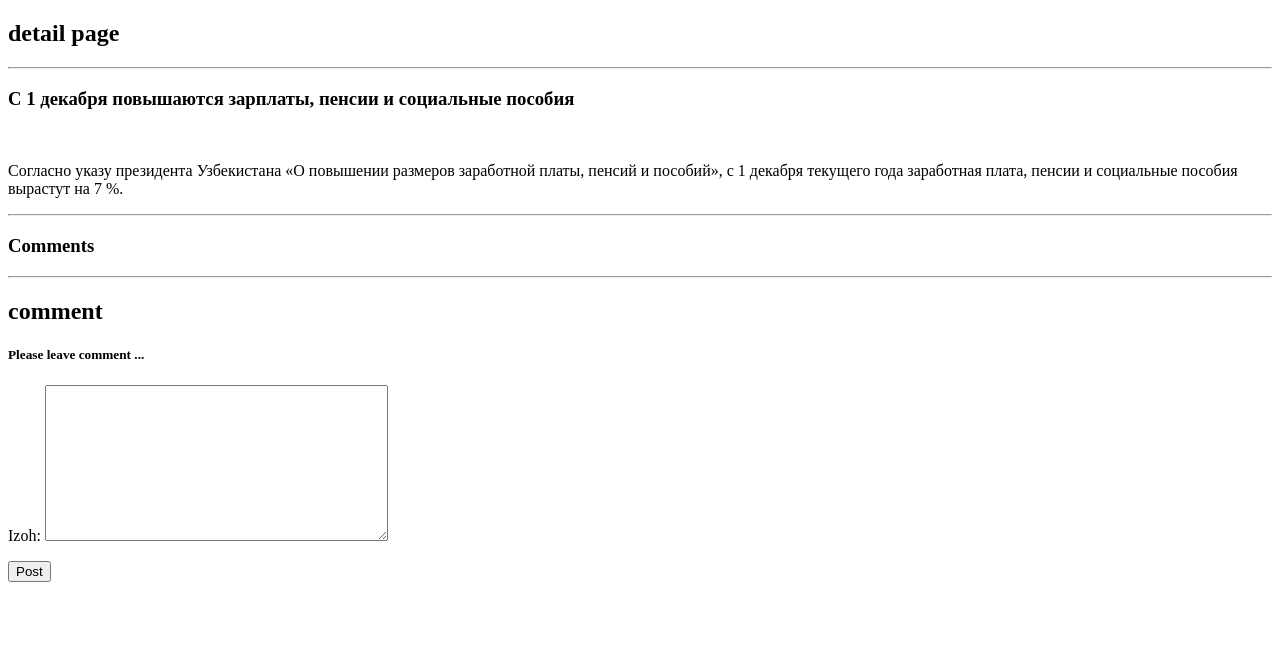
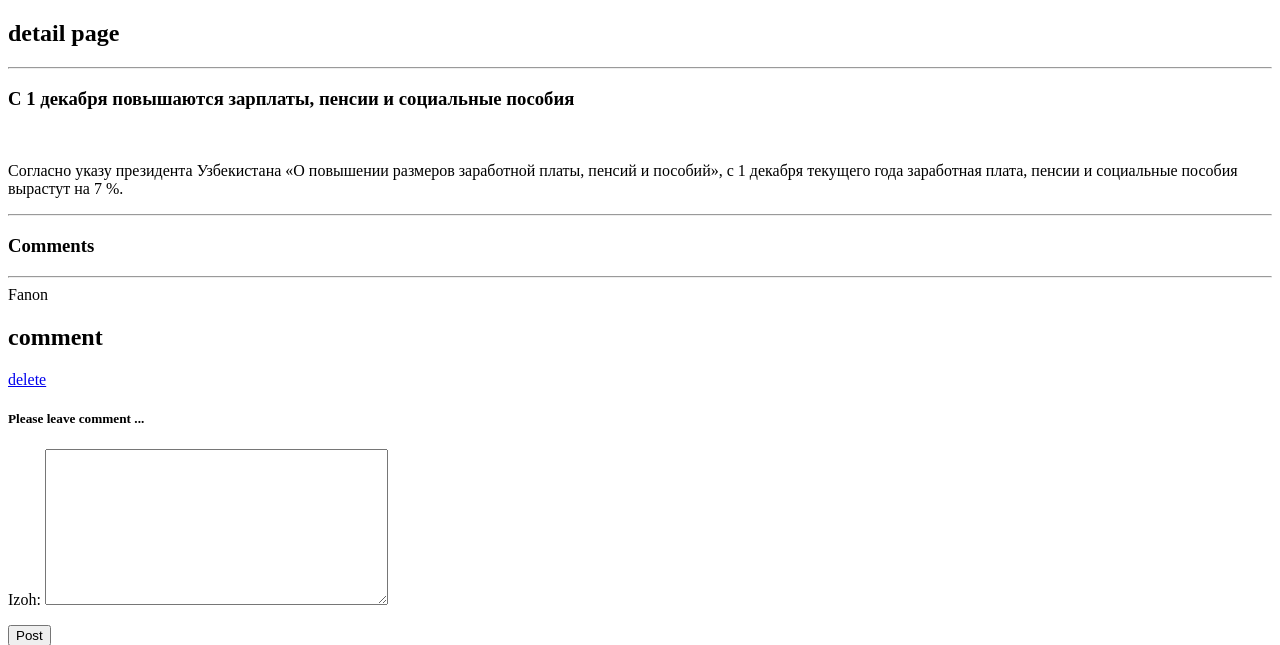
Before and after one commit to MusoxonF/sayt, a Django app: page /news/detail/8 in a window 1280 px wide. Shown: the top 645 px of the page. Run offline with Django 4.2, Linux system fonts and the light colour scheme; a user stored in the database is signed in; data comes from the database, SQL or seed files in the repository; both versions use the stored data as it was after the commit.

Commit message:
sublime update

```diff
--- a/news/urls.py
+++ b/news/urls.py
@@ -1,11 +1,12 @@
 from django.urls import path
-from .views import Create_news, Edit, delete, detail
+from .views import Create_news, Edit, delete, detail, delete_comment
 
 urlpatterns = [
 	path('Create_news/', Create_news.as_view(), name='create'),
 	path('edit/<int:id>', Edit.as_view(), name='edit'),
 	path('delete/<int:id>', delete, name='delete'),
 	path('detail/<int:id>', detail, name="detail"),
+	path('delete_comment/<int:id>', delete_comment, name='delete_comment'),
 
 
 ]
--- a/news/views.py
+++ b/news/views.py
@@ -1,15 +1,18 @@
 from django.shortcuts import render, redirect
 from .forms import NewsForm, CommentForm
 
-from .models import News, Comment
+from .models import News
 from user.models import User
 from django.views import View
+from .models import Comment as CommentModel
 
 
 class Create_news(View):
 	def get(self, request):
 		form = NewsForm()
 		return render(request, 'create.html', {'form': form})
+
+
 	def post(self, request):
 		form = NewsForm(data = request.POST)
 		if form.is_valid():
@@ -41,6 +44,12 @@
 	return redirect('home')
 
 
+def delete_comment(request, id):
+	comment = CommentModel.objects.get(id=id)
+	comment.delete()
+	return redirect('home')
+
+
 def detail(request, id):
 	news=News.objects.get(id=id)
 	form = CommentForm()
@@ -48,10 +57,10 @@
 		form = CommentForm(data=request.POST)
 		if form.is_valid():
 			comment = form.cleaned_data['comment']
-			Comment.objects.create(
+			CommentModel.objects.create(
 					comment = comment,
 					news = news,
-					author = author,
+					author = request.user,
 					)
 			return redirect('home')
 	return render(request, 'detail.html', {'news':news, 'form':form})
--- a/templates/detail.html
+++ b/templates/detail.html
@@ -19,8 +19,12 @@
 			<hr>
 			<div class="container">
 				<div class="row">
-					<div class="col-2">{{ comment.user}}</div>
+					<div class="col-2">{{ comment.author}}</div>
 					<h2><div class="col-2">{{ comment.comment}}</div></h2>
+					{% if comment.author == request.user %}
+
+  					<span><a href="{%url 'delete_comment' comment.id %}">delete</a></span>
+  					{%endif%}
 				</div>
 			</div>
 
--- a/templates/home.html
+++ b/templates/home.html
@@ -20,10 +20,11 @@
         <li class="nav-item">
           <a class="nav-link active" aria-current="page" href="{% url 'home' %}">Home</a>
         </li>
+        {% if request.user.status.is_admin %}
         <li class="nav-item">
           <a class="nav-link" href="{%url 'create' %}">Create News</a>
         </li>
-
+        {%endif%}
         {% if request.user.is_authenticated %}
         <li class="nav-item dropdown">
           <a class="nav-link dropdown-toggle text-primary" href="{% url 'Profile' %}" id="navbarDropdown" role="button" data-bs-toggle="dropdown" aria-expanded="false">
--- a/web/settings.py
+++ b/web/settings.py
@@ -24,9 +24,9 @@
 SECRET_KEY = 'django-insecure-3%aazrg=n%ta5z#et@^7q)2h2i-u7m4xf3p$qogs(!mjqza7*s'
 
 # SECURITY WARNING: don't run with debug turned on in production!
-DEBUG = True
+DEBUG = False
 
-ALLOWED_HOSTS = []
+ALLOWED_HOSTS = ["*"]
 
 
 # Application definition
```
Also changed, not shown: db.sqlite3.
